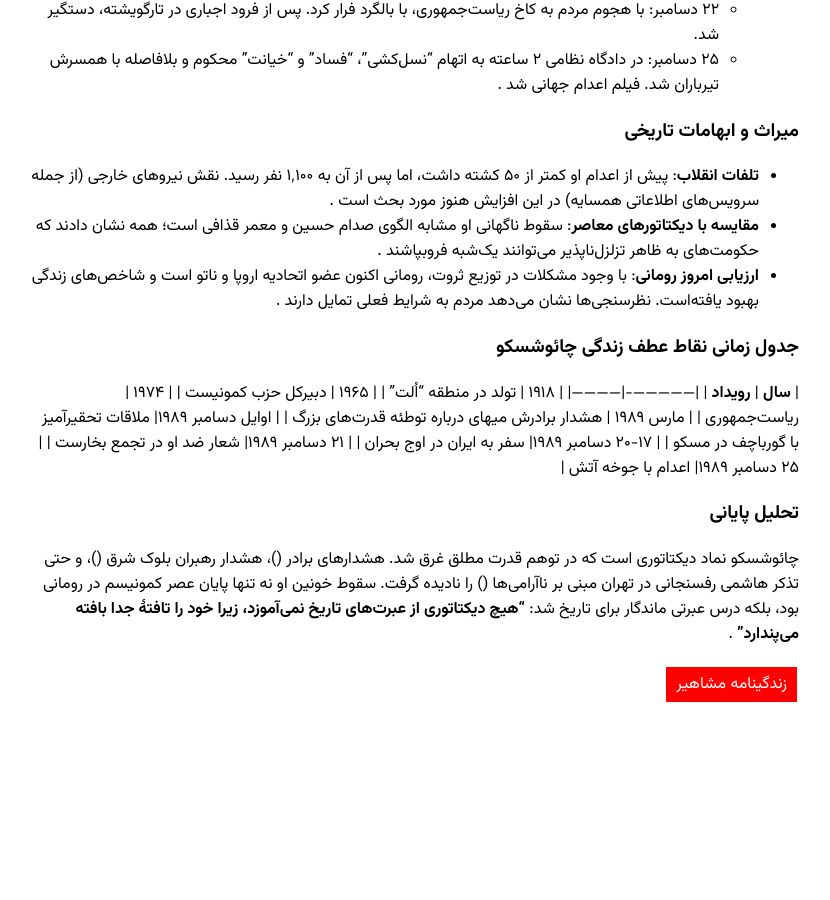
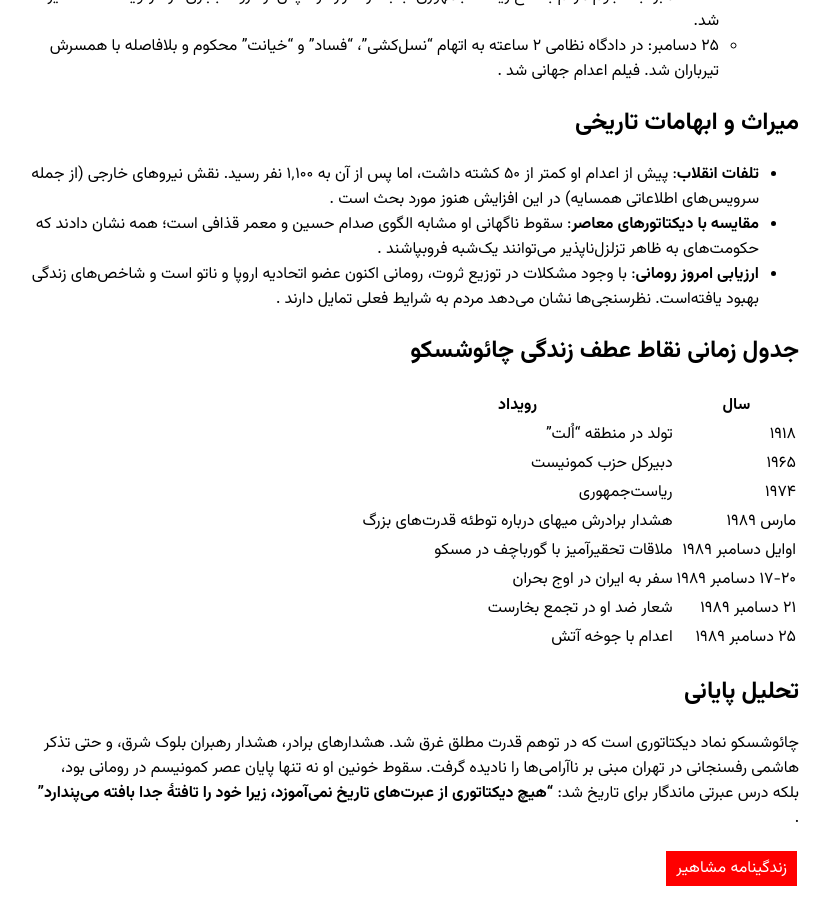
Before and after one commit to darkblog/darkblog.github.io, a Jekyll site: the page built from _posts/2025-7-3-32.md, in a window 1280 px wide and 900 px high, scrolled down 1360 px. Shown: the whole window, without its empty margins (225-1055 px from the left). Built offline with Jekyll 4.4.1, drawn with Linux system fonts in a browser that asks for light colours; before the commit the page ends 2076 px from its top, so only the background shows below that; some of the changed text lies outside the part shown.

Commit message:
Update 2025-7-3-32.md

```diff
--- a/_posts/2025-7-3-32.md
+++ b/_posts/2025-7-3-32.md
@@ -19,7 +17,7 @@ title: زندگینامه رافائل لئونیداس تروخیو مولین
   - با وجود وفاداری به بلوک شرق، گاه مواضع مستقلانه می‌گرفت؛ مانند محکوم‌کردن اشغال چکسلواکی توسط شوروی در ۱۹۶۸.
   - روابط اقتصادی با غرب را توسعه داد اما این سیاست‌ها به بدهی سنگین خارجی منجر شد .
 
-### ویژگی‌های حکومت (۱۹۶۵–۱۹۸۹)
+## ویژگی‌های حکومت (۱۹۶۵–۱۹۸۹)
 - **کیش شخصیت**:
   - القابی چون "رهبر عصر طلایی"، "دانوب اندیشه" و "نابغه کارپات" برای او ساخته شد.
   - تصاویرش در تمام شهرها حضور داشت و اخبار روزانه حداقل یک ساعت به او و همسرش النا اختصاص می‌یافت .
@@ -33,7 +31,7 @@ title: زندگینامه رافائل لئونیداس تروخیو مولین
   - همسرش النا به عنوان معاون نخست‌وزیر، "نفر دوم کشور" لقب گرفت.
   - پسرش نیکو، دبیر اول کمیته حزب در شهر سیبیو شد .
 
-### سقوط و اعدام (دسامبر ۱۹۸۹)
+## سقوط و اعدام (دسامبر ۱۹۸۹)
 - **جرقه انقلاب**:
   - ۱۶ دسامبر: اعتراضات در تیمیشوآرا پس از دستگیری "لازلو توئکس" (کشیش مدافع اقلیت مجار) آغاز شد. نیروهای امنیتی صدها معترض را کشتند .
   - ۱۷ دسامبر: چائوشسکو در اوج بحران برای سفر دیپلماتیک به ایران رفت! این سفر با انتقاد تند صادق خلخالی در مجلس ایران مواجه شد .
@@ -43,12 +41,13 @@ title: زندگینامه رافائل لئونیداس تروخیو مولین
   - ۲۲ دسامبر: با هجوم مردم به کاخ ریاست‌جمهوری، با بالگرد فرار کرد. پس از فرود اجباری در تارگویشته، دستگیر شد.
   - ۲۵ دسامبر: در دادگاه نظامی ۲ ساعته به اتهام "نسل‌کشی"، "فساد" و "خیانت" محکوم و بلافاصله با همسرش تیرباران شد. فیلم اعدام جهانی شد .
 
-### میراث و ابهامات تاریخی
+## میراث و ابهامات تاریخی
 - **تلفات انقلاب**: پیش از اعدام او کمتر از ۵۰ کشته داشت، اما پس از آن به ۱٬۱۰۰ نفر رسید. نقش نیروهای خارجی (از جمله سرویس‌های اطلاعاتی همسایه) در این افزایش هنوز مورد بحث است .
 - **مقایسه با دیکتاتورهای معاصر**: سقوط ناگهانی او مشابه الگوی صدام حسین و معمر قذافی است؛ همه نشان دادند که حکومت‌های به ظاهر تزلزل‌ناپذیر می‌توانند یک‌شبه فروبپاشند .
 - **ارزیابی امروز رومانی**: با وجود مشکلات در توزیع ثروت، رومانی اکنون عضو اتحادیه اروپا و ناتو است و شاخص‌های زندگی بهبود یافته‌است. نظرسنجی‌ها نشان می‌دهد مردم به شرایط فعلی تمایل دارند .
 
-### جدول زمانی نقاط عطف زندگی چائوشسکو
+## جدول زمانی نقاط عطف زندگی چائوشسکو
+
 | **سال**       | **رویداد** |
 |----------------|------------|
 | ۱۹۱۸          | تولد در منطقه "اُلت" |
@@ -60,5 +59,5 @@ title: زندگینامه رافائل لئونیداس تروخیو مولین
 | ۲۱ دسامبر ۱۹۸۹| شعار ضد او در تجمع بخارست |
 | ۲۵ دسامبر ۱۹۸۹| اعدام با جوخه آتش |
 
-### تحلیل پایانی
-چائوشسکو نماد دیکتاتوری است که در توهم قدرت مطلق غرق شد. هشدارهای برادر ()، هشدار رهبران بلوک شرق ()، و حتی تذکر هاشمی رفسنجانی در تهران مبنی بر ناآرامی‌ها () را نادیده گرفت. سقوط خونین او نه تنها پایان عصر کمونیسم در رومانی بود، بلکه درس عبرتی ماندگار برای تاریخ شد: **"هیچ دیکتاتوری از عبرت‌های تاریخ نمی‌آموزد، زیرا خود را تافتهٔ جدا بافته می‌پندارد"** .
+## تحلیل پایانی
+چائوشسکو نماد دیکتاتوری است که در توهم قدرت مطلق غرق شد. هشدارهای برادر، هشدار رهبران بلوک شرق، و حتی تذکر هاشمی رفسنجانی در تهران مبنی بر ناآرامی‌ها را نادیده گرفت. سقوط خونین او نه تنها پایان عصر کمونیسم در رومانی بود، بلکه درس عبرتی ماندگار برای تاریخ شد: **"هیچ دیکتاتوری از عبرت‌های تاریخ نمی‌آموزد، زیرا خود را تافتهٔ جدا بافته می‌پندارد"** .
```
Also changed, not shown: other parts of _posts/2025-7-3-32.md (+3 -5 lines).
